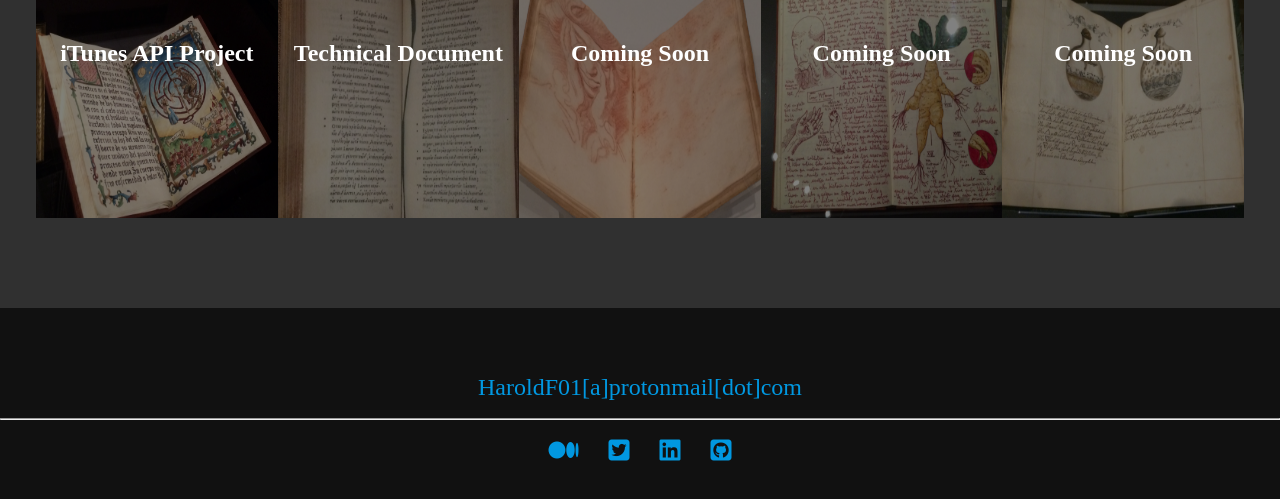
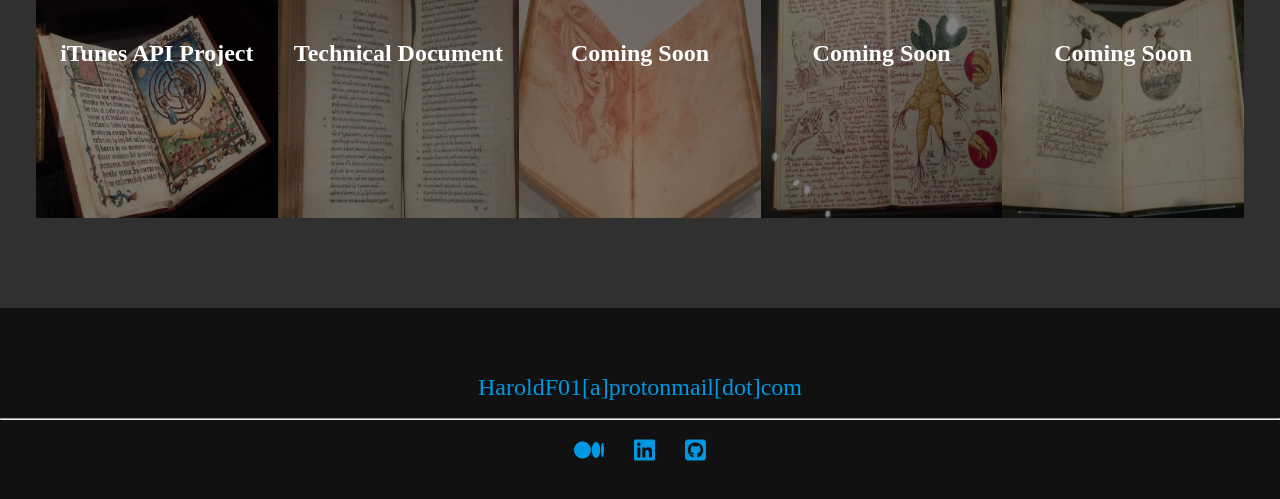
Before and after one commit to HaroldFr/profile, a plain HTML site: page index.html in a window 1280 px wide. Shown: the part 2805-3304 px from the top of the page. Drawn offline with Linux system fonts and the light colour scheme.

Commit message:
Added link to social list and commented out an item on social list.

```diff
--- a/index.html
+++ b/index.html
@@ -172,12 +172,12 @@
 			<i class="fab fa-medium"></i>
 		</a>
 
-		<a class="social-list__link" href="https://twitter.com/Lit_Topographer" target="_blank">
+		<!-- <a class="social-list__link" href="https://twitter.com/Lit_Topographer" target="_blank">
 			<i class="fab fa-twitter-square"></i>
-		</a>
+		</a> -->
 
 
-		<a class="social-list__link" href="" target="_blank">
+		<a class="social-list__link" href="https://www.linkedin.com/in/hfrancisco/" target="_blank">
 			<i class="fab fa-linkedin"></i>
 		</a>
 
```
